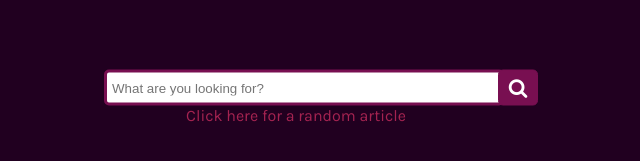
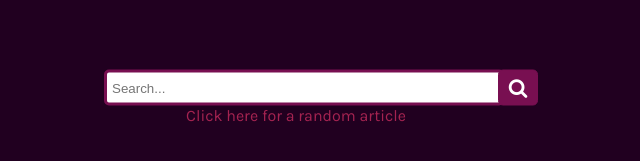
Before and after one commit to chelseaarita/wikipedia-viewer, a plain HTML site: page index.html in a window 1280 px wide. Shown: the part 303-464 px from the top of the page, 344-984 px from the left. Drawn offline with Linux system fonts and the light colour scheme.

Commit message:
Small changes

```diff
--- a/css/styles.css
+++ b/css/styles.css
@@ -41,7 +41,7 @@ a:visited {
   position: relative
 }
 
-.searchTerm {
+.searchTerm{
   float: left;
   width: 100%;
   border: 3px solid #780F51;
@@ -71,7 +71,7 @@ a:visited {
 }
 
 /*Resize the wrap to see the search bar change!*/
-.wrap{
+.wrap {
   width: 30%;
   position: absolute;
   top: 50%;
--- a/index.html
+++ b/index.html
@@ -46,7 +46,7 @@ var json =
 <body>
 <div class="wrap">
    <div class="search">
-      <input type="text" class="searchTerm" placeholder="What are you looking for?">
+      <input type="text" class="searchTerm" placeholder="Search...">
       <button type="submit" class="searchButton">
         <i class="fa fa-search" aria-hidden="true"></i>
      </button>
```
